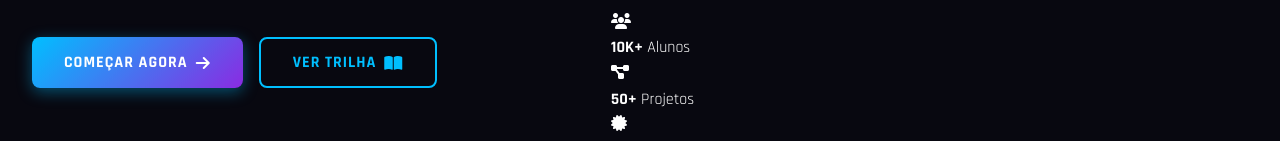
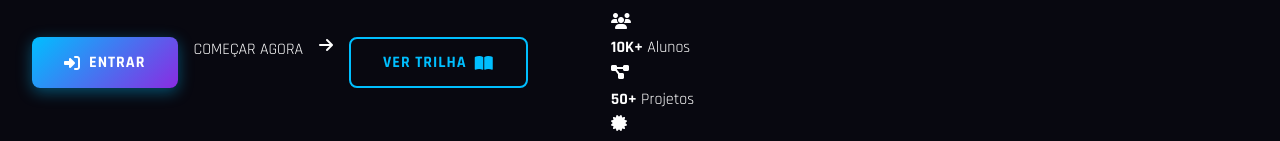
Before and after one commit to osiristecnologi/osiris-, a website: page index.html in a window 1280 px wide. Shown: the part 473-614 px from the top of the page. Drawn offline with Linux system fonts and the light colour scheme.

Commit message:
Update index.html

```diff
--- a/index.html
+++ b/index.html
@@ -87,7 +87,9 @@
                 </div>
 
                 <div class="hero-buttons">
-                    <button class="btn-primary btn-glow">
+                    <button class="btn-primary" id="btnEntrar" onclick="fazerLogin()">
+                <i class="fas fa-sign-in-alt"></i> Entrar
+                </button>
                         <span>COMEÇAR AGORA</span>
                         <i class="fas fa-arrow-right"></i>
                     </button>
```
